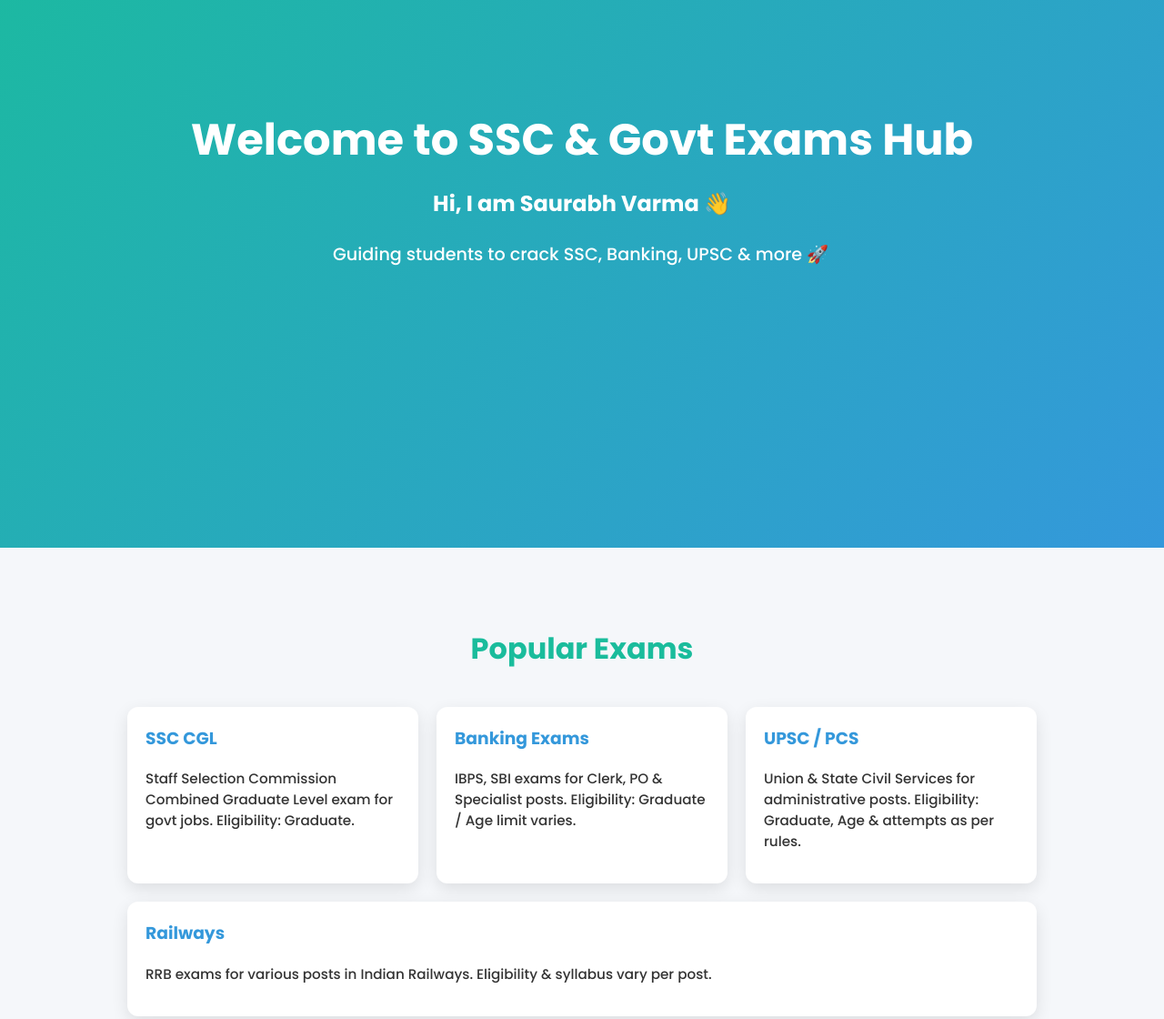
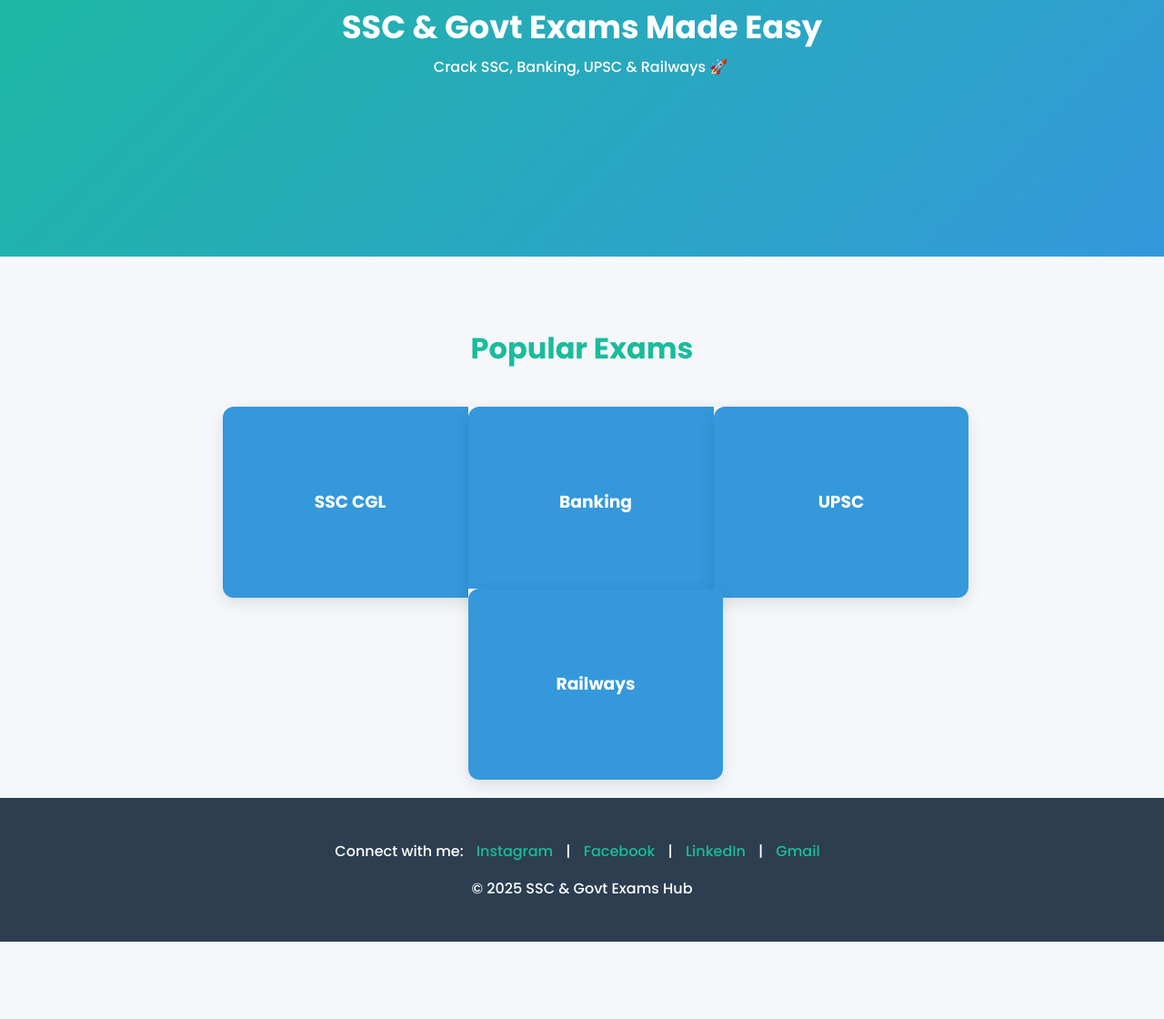
Before and after one commit to homiee-03/My-web, a plain HTML site: page index.html in a window 1280 px wide. Shown: the part 198-1318 px from the top of the page at 91% size. After the commit the page ends 1233 px from the top, so only its background shows below. Drawn offline with Linux system fonts and the light colour scheme.

Commit message:
Update index.html

```diff
--- a/index.html
+++ b/index.html
@@ -6,177 +6,113 @@
 <title>SSC & Govt Exams Hub 🚀</title>
 <link href="https://fonts.googleapis.com/css2?family=Poppins:wght@300;500;700&display=swap" rel="stylesheet">
 <style>
-  /* ====== Global Styles ====== */
-  body {
-    margin: 0;
-    font-family: 'Poppins', sans-serif;
-    background: #f5f7fa;
-    color: #333;
+  body { margin:0; font-family:'Poppins', sans-serif; background:#f5f7fa; color:#333;}
+  a{text-decoration:none; color:inherit;}
+
+  /* ===== Hero Section ===== */
+  .hero{
+    background: linear-gradient(135deg, #1abc9c, #3498db);
+    color:#fff; display:flex; flex-direction:column; align-items:center; justify-content:center;
+    height:60vh; text-align:center; padding:0 20px;
   }
-  a { text-decoration: none; color: inherit; }
+  .hero h1{font-size:2.2rem; margin:0.3rem 0; opacity:0; animation:fadeIn 1.5s forwards;}
+  .typing{border-right:3px solid #fff; white-space:nowrap; overflow:hidden; font-size:1rem; width:0;
+          animation:typing 2.5s steps(30) forwards, blink 0.7s infinite step-end alternate;}
+  @keyframes fadeIn{to{opacity:1;}}
+  @keyframes typing{to{width:100%;}}
+  @keyframes blink{50%{border-color:transparent;}}
 
-  /* ====== Hero Section ====== */
-  .hero {
-    background: linear-gradient(135deg, #1abc9c, #3498db);
-    color: #fff;
-    display: flex;
-    flex-direction: column;
-    align-items: center;
-    justify-content: center;
-    height: 100vh;
-    text-align: center;
-    padding: 0 20px;
+  /* ===== Section Styles ===== */
+  section{padding:50px 20px; max-width:1000px; margin:auto;}
+  h2.section-title{text-align:center; font-size:2rem; margin-bottom:40px; color:#1abc9c;}
+
+  /* ===== Flip Card Styles ===== */
+  .cards{display:flex; flex-wrap:wrap; gap:20px; justify-content:center;}
+  .card{
+    background:#fff; width:250px; height:180px; perspective:1000px; cursor:pointer;
   }
-  .hero h1 {
-    font-size: 3rem;
-    margin: 0.5rem 0;
-    opacity: 0;
-    animation: fadeIn 2s forwards;
+  .card-inner{
+    position:relative; width:100%; height:100%; text-align:center;
+    transition: transform 0.6s; transform-style: preserve-3d;
   }
-  .hero h2 {
-    font-size: 1.5rem;
-    margin: 0.5rem 0;
-    opacity: 0;
-    animation: fadeIn 2s 1s forwards;
+  .card:hover .card-inner{transform:rotateY(180deg);}
+  .card-front, .card-back{
+    position:absolute; width:100%; height:100%; backface-visibility:hidden;
+    border-radius:12px; box-shadow:0 6px 18px rgba(0,0,0,0.1); display:flex; justify-content:center; align-items:center; flex-direction:column; padding:15px;
   }
-  .typing {
-    border-right: 3px solid #fff;
-    white-space: nowrap;
-    overflow: hidden;
-    font-size: 1.2rem;
-    margin-top: 1rem;
-    width: 0;
-    animation: typing 3s steps(30) forwards, blink 0.7s infinite step-end alternate;
-  }
-  @keyframes fadeIn { to { opacity: 1; } }
-  @keyframes typing { to { width: 100%; } }
-  @keyframes blink { 50% { border-color: transparent; } }
+  .card-front{background:#3498db; color:#fff;}
+  .card-back{background:#ecf0f1; color:#333; transform:rotateY(180deg); font-size:0.9rem;}
 
-  /* ====== Section Styles ====== */
-  section {
-    padding: 60px 20px;
-    max-width: 1000px;
-    margin: auto;
-  }
-  h2.section-title {
-    text-align: center;
-    font-size: 2rem;
-    margin-bottom: 40px;
-    color: #1abc9c;
-  }
-  .cards {
-    display: flex;
-    flex-wrap: wrap;
-    gap: 20px;
-    justify-content: center;
-  }
-  .card {
-    background: #fff;
-    border-radius: 12px;
-    padding: 20px;
-    flex: 1 1 250px;
-    box-shadow: 0 6px 18px rgba(0,0,0,0.1);
-    transition: transform 0.3s, box-shadow 0.3s;
-  }
-  .card:hover {
-    transform: translateY(-5px);
-    box-shadow: 0 10px 25px rgba(0,0,0,0.2);
-  }
-  .card h3 { margin-top: 0; color: #3498db; }
-  .card p { font-size: 0.95rem; }
+  /* ===== Footer ===== */
+  footer{background:#2c3e50; color:#fff; text-align:center; padding:30px 20px;}
+  footer a{color:#1abc9c; margin:0 10px;}
 
-  /* ====== Footer ====== */
-  footer {
-    background: #2c3e50;
-    color: #fff;
-    text-align: center;
-    padding: 30px 20px;
-  }
-  footer a { color: #1abc9c; margin: 0 10px; }
-
-  /* ====== Responsive ====== */
-  @media (max-width: 768px) {
-    .hero h1 { font-size: 2.2rem; }
-    .hero h2 { font-size: 1.2rem; }
-  }
+  /* ===== Responsive ===== */
+  @media(max-width:768px){.hero h1{font-size:1.8rem;}}
 </style>
 </head>
 <body>
 
-<!-- Hero Section -->
+<!-- Hero -->
 <div class="hero">
-  <h1>Welcome to SSC & Govt Exams Hub</h1>
-  <h2>Hi, I am Saurabh Varma 👋</h2>
-  <div class="typing">Guiding students to crack SSC, Banking, UPSC & more 🚀</div>
+  <h1>SSC & Govt Exams Made Easy</h1>
+  <div class="typing">Crack SSC, Banking, UPSC & Railways 🚀</div>
 </div>
 
 <!-- Exams Section -->
 <section>
   <h2 class="section-title">Popular Exams</h2>
   <div class="cards">
+    <!-- SSC Card -->
     <div class="card">
-      <h3>SSC CGL</h3>
-      <p>Staff Selection Commission Combined Graduate Level exam for govt jobs. Eligibility: Graduate.</p>
+      <div class="card-inner">
+        <div class="card-front"><h3>SSC CGL</h3></div>
+        <div class="card-back">
+          <p>Staff Selection Commission Combined Graduate Level Exam.</p>
+          <p>Eligibility: Graduate | Apply Link: <a href="https://ssc.nic.in" target="_blank">SSC Official</a></p>
+        </div>
+      </div>
     </div>
+    <!-- Banking Card -->
     <div class="card">
-      <h3>Banking Exams</h3>
-      <p>IBPS, SBI exams for Clerk, PO & Specialist posts. Eligibility: Graduate / Age limit varies.</p>
+      <div class="card-inner">
+        <div class="card-front"><h3>Banking</h3></div>
+        <div class="card-back">
+          <p>IBPS, SBI exams for Clerk, PO & Specialist posts.</p>
+          <p>Eligibility: Graduate | <a href="https://www.ibps.in/" target="_blank">Apply</a></p>
+        </div>
+      </div>
     </div>
+    <!-- UPSC Card -->
     <div class="card">
-      <h3>UPSC / PCS</h3>
-      <p>Union & State Civil Services for administrative posts. Eligibility: Graduate, Age & attempts as per rules.</p>
+      <div class="card-inner">
+        <div class="card-front"><h3>UPSC</h3></div>
+        <div class="card-back">
+          <p>Union Civil Services exams for administrative posts.</p>
+          <p>Eligibility: Graduate | <a href="https://www.upsc.gov.in/" target="_blank">Apply</a></p>
+        </div>
+      </div>
     </div>
+    <!-- Railways Card -->
     <div class="card">
-      <h3>Railways</h3>
-      <p>RRB exams for various posts in Indian Railways. Eligibility & syllabus vary per post.</p>
-    </div>
-  </div>
-</section>
-
-<!-- Jobs Section -->
-<section>
-  <h2 class="section-title">Latest Vacancies</h2>
-  <div class="cards">
-    <div class="card">
-      <h3>SSC CGL 2025</h3>
-      <p>Vacancies: 10,000+ | Apply Before: 30 Sep 2025</p>
-    </div>
-    <div class="card">
-      <h3>IBPS PO 2025</h3>
-      <p>Vacancies: 8,000+ | Apply Before: 15 Oct 2025</p>
-    </div>
-    <div class="card">
-      <h3>RRB NTPC 2025</h3>
-      <p>Vacancies: 35,000+ | Apply Before: 20 Nov 2025</p>
-    </div>
-  </div>
-</section>
-
-<!-- Tips Section -->
-<section>
-  <h2 class="section-title">Preparation Tips</h2>
-  <div class="cards">
-    <div class="card">
-      <h3>Daily Practice</h3>
-      <p>Solve at least 20–30 questions daily from previous year papers & mocks.</p>
-    </div>
-    <div class="card">
-      <h3>Time Management</h3>
-      <p>Divide your time for Quant, Reasoning, English & GK smartly.</p>
-    </div>
-    <div class="card">
-      <h3>Revision</h3>
-      <p>Regularly revise important formulas, concepts, and current affairs.</p>
+      <div class="card-inner">
+        <div class="card-front"><h3>Railways</h3></div>
+        <div class="card-back">
+          <p>RRB exams for various posts in Indian Railways.</p>
+          <p>Eligibility & Apply: <a href="https://indianrailways.gov.in/" target="_blank">Official</a></p>
+        </div>
+      </div>
     </div>
   </div>
 </section>
 
 <!-- Footer -->
 <footer>
-  <p>Connect with me on:
-    <a href="#">Instagram</a> |
-    <a href="#">LinkedIn</a> |
-    <a href="#">YouTube</a>
+  <p>Connect with me:
+    <a href="https://www.instagram.com/saurabh_tritiya/" target="_blank">Instagram</a> |
+    <a href="https://www.facebook.com/profile.php?id=61553747990633" target="_blank">Facebook</a> |
+    <a href="https://www.linkedin.com/me?trk=p_mwlite_feed-secondary_nav" target="_blank">LinkedIn</a> |
+    <a href="mailto:sauravvarmag8@gmail.com">Gmail</a>
   </p>
   <p>© 2025 SSC & Govt Exams Hub</p>
 </footer>
```
